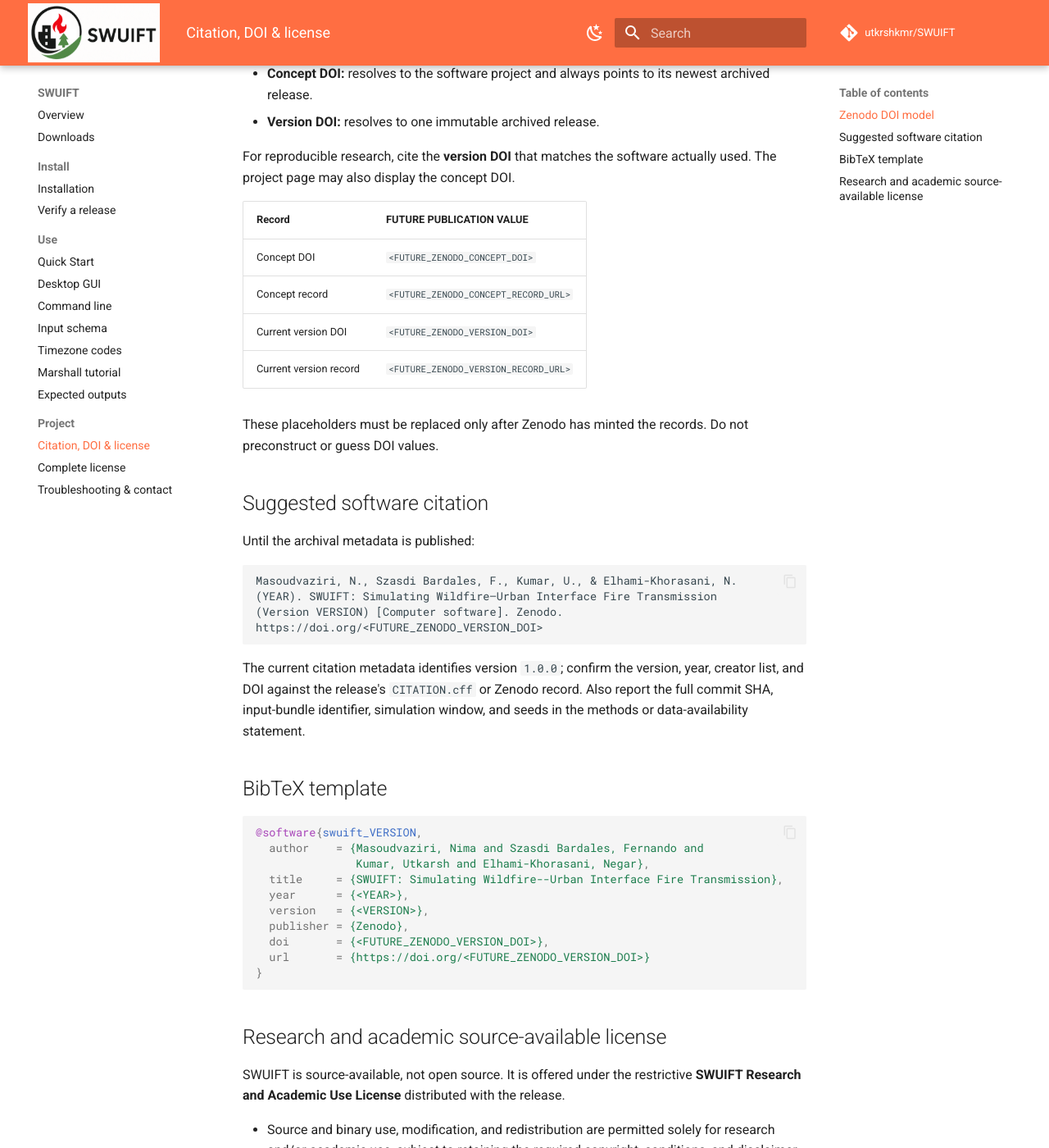
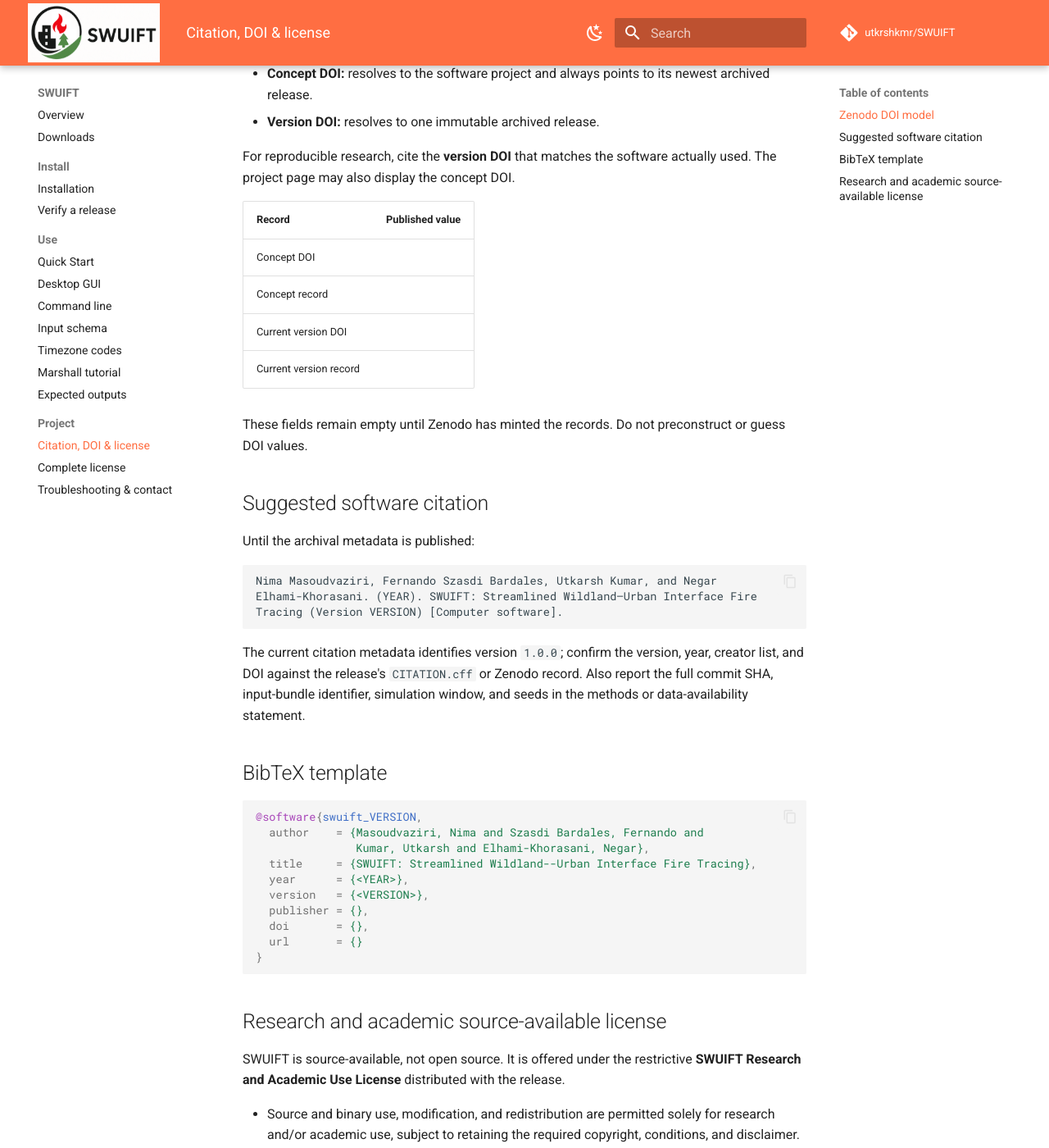
Before and after one commit to utkrshkmr/SWUIFT, an MkDocs documentation site: the page built from docs/citation-license.md, in a window 1280 px wide and 1400 px high, scrolled down 227 px. Shown: the whole window at 82% size. Built offline with MkDocs 1.6.1 and Material for MkDocs 9.7.7, drawn with Linux system fonts in a browser that asks for light colours; comment, search, counter and statistics services are not loaded.

Commit message:
Align SWUIFT branding and author metadata
Use the Streamlined Wildland-Urban Interface Fire Tracing name everywhere, list all four authors without citation emails, and leave unpublished archival identifiers blank.

````diff
--- a/docs/citation-license.md
+++ b/docs/citation-license.md
@@ -11,25 +11,24 @@
 For reproducible research, cite the **version DOI** that matches the software
 actually used. The project page may also display the concept DOI.
 
-| Record | FUTURE PUBLICATION VALUE |
+| Record | Published value |
 |---|---|
-| Concept DOI | `<FUTURE_ZENODO_CONCEPT_DOI>` |
-| Concept record | `<FUTURE_ZENODO_CONCEPT_RECORD_URL>` |
-| Current version DOI | `<FUTURE_ZENODO_VERSION_DOI>` |
-| Current version record | `<FUTURE_ZENODO_VERSION_RECORD_URL>` |
+| Concept DOI | |
+| Concept record | |
+| Current version DOI | |
+| Current version record | |
 
-These placeholders must be replaced only after Zenodo has minted the records.
-Do not preconstruct or guess DOI values.
+These fields remain empty until Zenodo has minted the records. Do not
+preconstruct or guess DOI values.
 
 ## Suggested software citation
 
 Until the archival metadata is published:
 
 ```text
-Masoudvaziri, N., Szasdi Bardales, F., Kumar, U., & Elhami-Khorasani, N.
-(YEAR). SWUIFT: Simulating Wildfire–Urban Interface Fire Transmission
-(Version VERSION) [Computer software]. Zenodo.
-https://doi.org/<FUTURE_ZENODO_VERSION_DOI>
+Nima Masoudvaziri, Fernando Szasdi Bardales, Utkarsh Kumar, and Negar
+Elhami-Khorasani. (YEAR). SWUIFT: Streamlined Wildland–Urban Interface Fire
+Tracing (Version VERSION) [Computer software].
 ```
 
 The current citation metadata identifies version `1.0.0`; confirm the version,
@@ -43,12 +42,12 @@
 @software{swuift_VERSION,
   author    = {Masoudvaziri, Nima and Szasdi Bardales, Fernando and
                Kumar, Utkarsh and Elhami-Khorasani, Negar},
-  title     = {SWUIFT: Simulating Wildfire--Urban Interface Fire Transmission},
+  title     = {SWUIFT: Streamlined Wildland--Urban Interface Fire Tracing},
   year      = {<YEAR>},
   version   = {<VERSION>},
-  publisher = {Zenodo},
-  doi       = {<FUTURE_ZENODO_VERSION_DOI>},
-  url       = {https://doi.org/<FUTURE_ZENODO_VERSION_DOI>}
+  publisher = {},
+  doi       = {},
+  url       = {}
 }
 ```
 
````
Also changed, not shown: AUTHORS.md (+5 -6 lines), README.md (+1 -1 lines), docs/downloads.md (+1 -1 lines), packages/core/README.md (+1 -1 lines), .zenodo.json, 3 other files.
